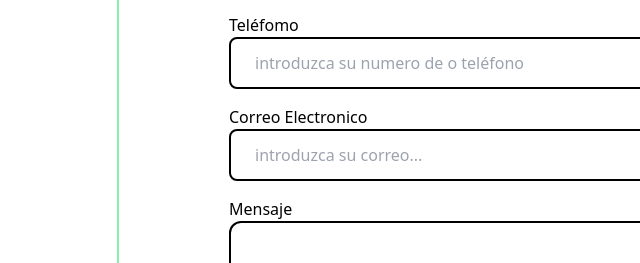
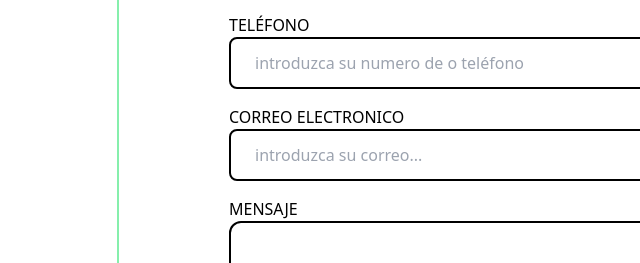
Before and after one commit to JRWebDesigner/Agrofast, an Astro site: page /Contactos in a window 1280 px wide. Shown: the part 689-952 px from the top of the page, 11-651 px from the left. Built offline with nearby package versions, Linux system fonts and the light colour scheme; Astro itself is replaced by a stand-in of ours.

Commit message:
prueba form

```diff
--- a/src/pages/Contactos.astro
+++ b/src/pages/Contactos.astro
@@ -8,21 +8,21 @@ import Layout from "../layouts/Layout.astro"
     </div>
     <h2 class="text-center font-bold text-5xl">Contacténos</h2>
     <div class="grid place-items-center mb-10" >
-        <form class="w-[80%] grid place-items-center border-2 border-green-300 h-auto rounded-2xl p-6 gap-4" action="">
+        <form class="w-[80%] grid place-items-center border-2 border-green-300 h-auto rounded-2xl p-6 gap-4"  action="https://formsubmit.co/josuemmamaniag@gmail.com" method="POST">
             <div class="flex flex-col">
                 <label for="name">NOMBRE</label>
                 <input class="p-6 text center md:min-w-[800px] border-2 border-black rounded-lg max-h-[40px]" type="text" name="name" id="name" placeholder="introduzca su nombre..." required>
             </div>
             <div class="flex flex-col">
-                <label for="phone">Teléfomo</label>
+                <label for="phone">TELÉFONO</label>
                 <input class="p-6 text center md:min-w-[800px] border-2 border-black rounded-lg max-h-[40px]" type="text" name="phone" id="phone" placeholder="introduzca su numero de o teléfono" required>
             </div>
             <div class="flex flex-col">
-                <label for="correo">Correo Electronico</label>
+                <label for="email">CORREO ELECTRONICO</label>
                 <input class="p-6 text center md:min-w-[800px] border-2 border-black rounded-lg max-h-[40px]" type="text" name="correo" id="correo" placeholder="introduzca su correo..." required>
             </div>
             <div class="flex flex-col">
-                <label for="mensaje">Mensaje</label>
+                <label for="mensaje">MENSAJE</label>
                 <textarea placeholder="Mensaje... " class="p-6 md:min-w-[800px] border-2 border-black rounded-xl min-h-[100px]" name="mensaje" id="mensaje">
                 </textarea>
             </div>
```
